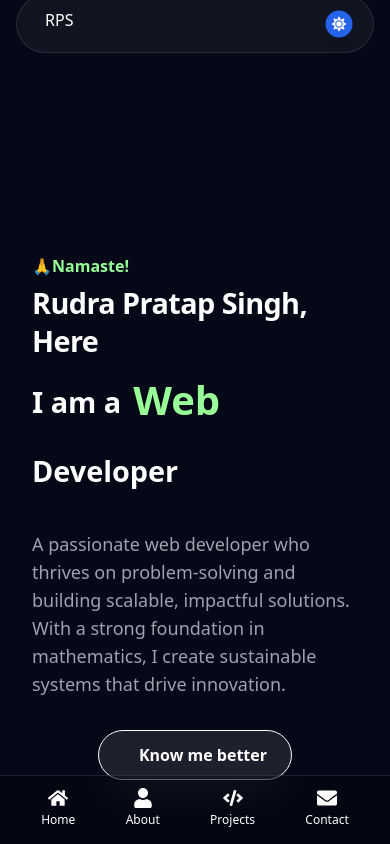
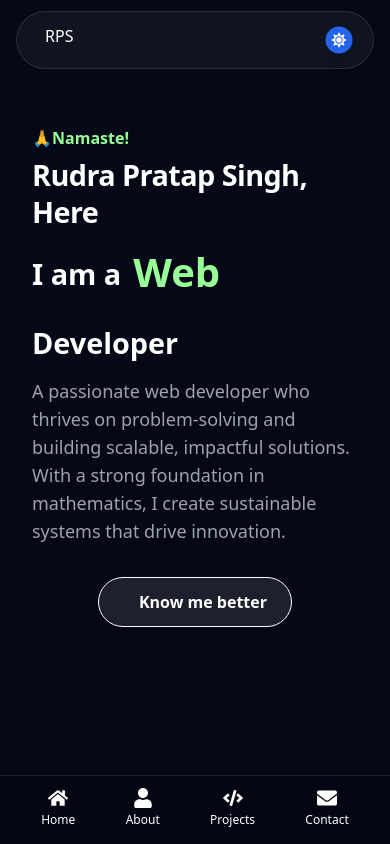
Before and after one commit to lord-rudra0/My-Portfolio, a React (Vite) app: page / in a window 390 px wide. Shown: the top 844 px of the page. Built offline with nearby package versions, Linux system fonts and the light colour scheme.

Commit message:
margin fixed

```diff
--- a/src/components/Hero.jsx
+++ b/src/components/Hero.jsx
@@ -21,10 +21,10 @@ const Hero = () => {
   };
 
   return (
-    <div className="h-screen w-full overflow-hidden relative">
-      <div className="max-w-screen-xl mx-auto flex flex-col justify-center h-full px-4 md:px-12">
+    <div className="h-screen w-full overflow-hidden relative pt-0 mt-0">
+      <div className="max-w-screen-xl mx-auto flex flex-col justify-start h-full px-4 md:px-12 pt-0 mt-0">
         <motion.div
-          className="flex flex-col items-start text-left max-w-3xl mb-6"
+          className="flex flex-col items-start text-left max-w-3xl mt-0 pt-0"
           initial={{ opacity: 0 }}
           animate={{ opacity: 1 }}
           transition={{ duration: 0.8 }}
@@ -37,9 +37,9 @@ const Hero = () => {
             animate={{ opacity: 1, y: 0 }}
             transition={{ delay: 0.8 }}
           >
-            <h2 className="text-5xl md:text-7xl font-bold leading-tight mb-1 ">
+            <h2 className="text-5xl md:text-7xl font-bold leading-tight mt-0 pt-0">
               <motion.span
-                className="namaste-text hero-accent"
+                className="namaste-text hero-accent mt-0 pt-0"
                 initial={{ opacity: 0 }}
                 animate={{ opacity: 1 }}
                 transition={{ delay: 0.4 }}
@@ -54,17 +54,6 @@ const Hero = () => {
                 Rudra Pratap Singh,
                 Here
               </TypingAnimation>
-              {/* <span className="hero-heading" >Rudra
-              <span className="mx-2" />
-               <spam className="hero-accent"> Pratap </spam>
-               <span className="mx-2" />
-               Singh
-                <span className="mx-2" />
-               <spam className="hero-accent"> ,
-               here  </spam>
-               <span className="mx-2" />
-                <span className="mx-2" />
-               <span className="mx-2" /></span> */}
               <div className="flex items-center">
                 <span className="hero-heading">I am a</span>
                 <div className="mx- w-[220px] text-center">
@@ -72,7 +61,6 @@ const Hero = () => {
                 </div>
                 <span className="hero-heading">Developer</span>
               </div>
-
             </h2>
           </motion.div>
 
--- a/src/components/Navbar.jsx
+++ b/src/components/Navbar.jsx
@@ -67,7 +67,7 @@ const Navbar = () => {
     <>
       <motion.div
         style={{ height: headerHeight }}
-        className="flex flex-col justify-center items-center w-full fixed z-50 theme-transition mt-6 px-4 md:px-8"
+        className="flex flex-col justify-center items-center w-full fixed z-50 theme-transition mt-4"
         initial={{ y: -100 }}
         animate={{ y: 0 }}
         transition={{ duration: 0.5 }}
@@ -82,7 +82,7 @@ const Navbar = () => {
             maxWidth: '1400px',
             margin: '0 auto',
           }}
-          className="rounded-full flex items-center border-white/10 relative w-full"
+          className="rounded-full flex items-center border-white/10 relative w-full mx-4"
         >
           <motion.div
             className="flex items-center"
--- /dev/null
+++ b/src/styles/hero.css
@@ -0,0 +1,20 @@
+/* Add these styles to force remove any top margins */
+.h-screen,
+.h-screen > div,
+.h-screen > div > div,
+.hero-heading,
+.namaste-text,
+.hero-accent {
+  margin-top: 0 !important;
+  padding-top: 0 !important;
+}
+
+/* Adjust the content position from the top */
+.h-screen > div {
+  padding-top: var(--navbar-height, 4rem) !important; /* Adjust this value based on your navbar height */
+}
+
+/* Remove any potential inherited margins */
+* {
+  margin-block-start: 0;
+}
--- a/src/styles/navbar.css
+++ b/src/styles/navbar.css
@@ -17,12 +17,13 @@
     display: block;
   }
 
-  /* Fixed styles for mobile navbar */
+  /* Remove bottom margin for small screens */
   .theme-transition {
-    margin-top: 0 !important;
+    margin-top: 0.5rem !important; /* Small top margin */
+    margin-bottom: 0 !important;
   }
 
-  /* Fix the navbar box size and position for mobile */
+  /* Fixed navbar styles for mobile */
   .mobile-nav-fixed {
     position: fixed;
     top: 0;
@@ -32,28 +33,11 @@
     background: rgba(255, 255, 255, 0.05);
     backdrop-filter: blur(8px);
     border-bottom: 1px solid rgba(255, 255, 255, 0.1);
-    transform: none !important;
   }
 
-  /* Fix the navbar container for mobile */
-  .mobile-nav-container {
-    width: 100% !important;
-    padding: 0 0.75rem !important;
-    transform: none !important;
-    transition: none !important;
-  }
-
-  /* Disable all animations for mobile */
-  .mobile-nav *,
-  .mobile-nav-fixed *,
-  .mobile-nav-container * {
-    transform: none !important;
-    transition: none !important;
-  }
-
-  /* Add specific mobile positioning for theme toggle */
-  .theme-toggle-container {
-    right: 1rem; /* 16px margin on mobile */
+  /* Adjust container padding for mobile */
+  .navbar-container {
+    padding: 0 1rem;
   }
 }
 
@@ -71,6 +55,7 @@
   max-width: 100%;
   padding-left: 1rem;  /* 16px */
   padding-right: 1rem; /* 16px */
+  margin-top: 1rem !important; /* 16px top margin for all screens */
 }
 
 @media (min-width: 768px) {
--- a/vite.config.js
+++ b/vite.config.js
@@ -8,4 +8,9 @@ export default defineConfig({
       '@': '/src', // ✅ Add this line to fix import alias issues
     },
   },
+  server: {
+    port: 3000,
+    host: true,
+    open: true
+  }
 });
```
Lines whose indentation alone changed are shown as unchanged.
